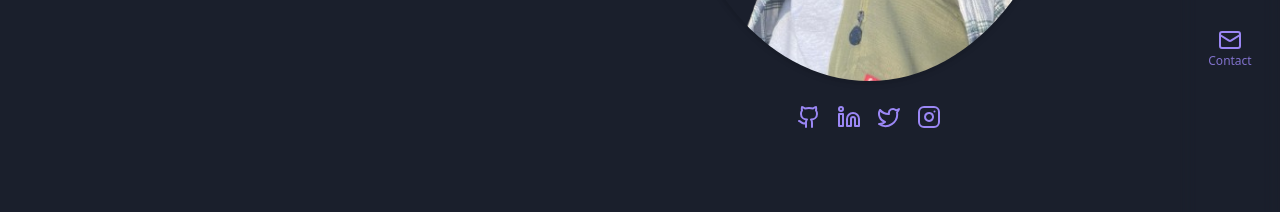
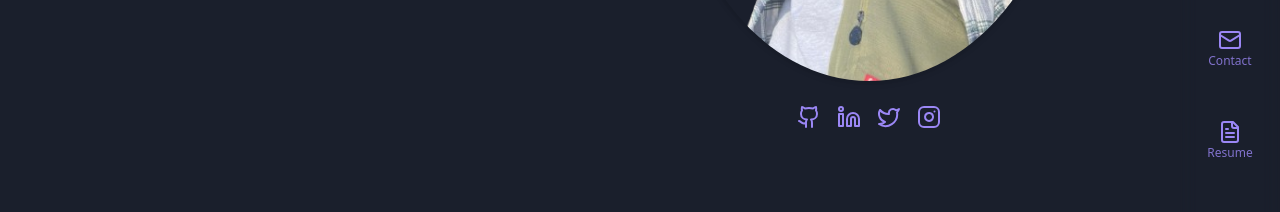
Before and after one commit to allen-zie/allen_portfolio, a React (Vite) app: page / in a window 1280 px wide. Shown: the part 562-774 px from the top of the page. Built offline with nearby package versions, Linux system fonts and the light colour scheme.

Commit message:
Add Resume button
Add a resume button to the navigation bar.

```diff
--- a/src/components/Navigation.tsx
+++ b/src/components/Navigation.tsx
@@ -1,5 +1,6 @@
+
 import { useState } from "react";
-import { Home, User, Code, Briefcase, Mail, Menu, X, ChevronRight, GraduationCap } from "lucide-react";
+import { Home, User, Code, Briefcase, Mail, Menu, X, ChevronRight, GraduationCap, FileText } from "lucide-react";
 import "./Navigation.css";
 
 const navItems = [
@@ -21,6 +22,10 @@ export const Navigation = () => {
       element.scrollIntoView({ behavior: "smooth" });
     }
     setIsOpen(false);
+  };
+
+  const openResume = () => {
+    window.open("/resume.pdf", "_blank");
   };
 
   return (
@@ -59,6 +64,17 @@ export const Navigation = () => {
               )}
             </button>
           ))}
+          <button
+            onClick={openResume}
+            className="navigation-item"
+          >
+            <FileText className="navigation-item-icon" />
+            {!isCollapsed && (
+              <span className="navigation-item-label">
+                Resume
+              </span>
+            )}
+          </button>
         </div>
       </nav>
     </>
```
